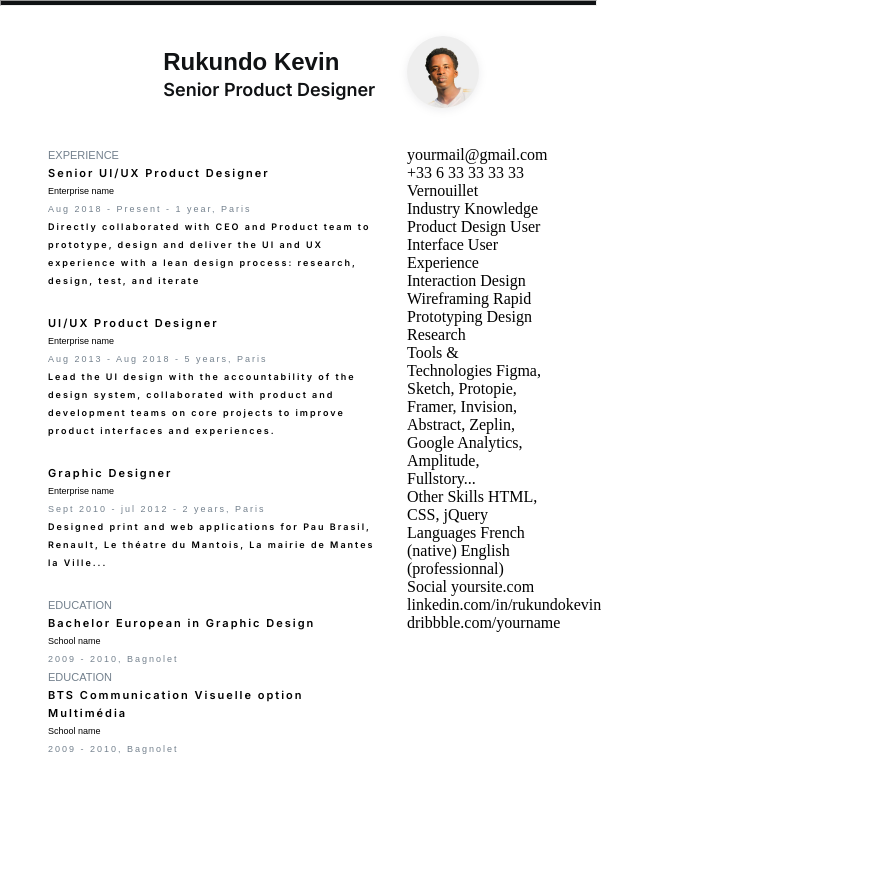
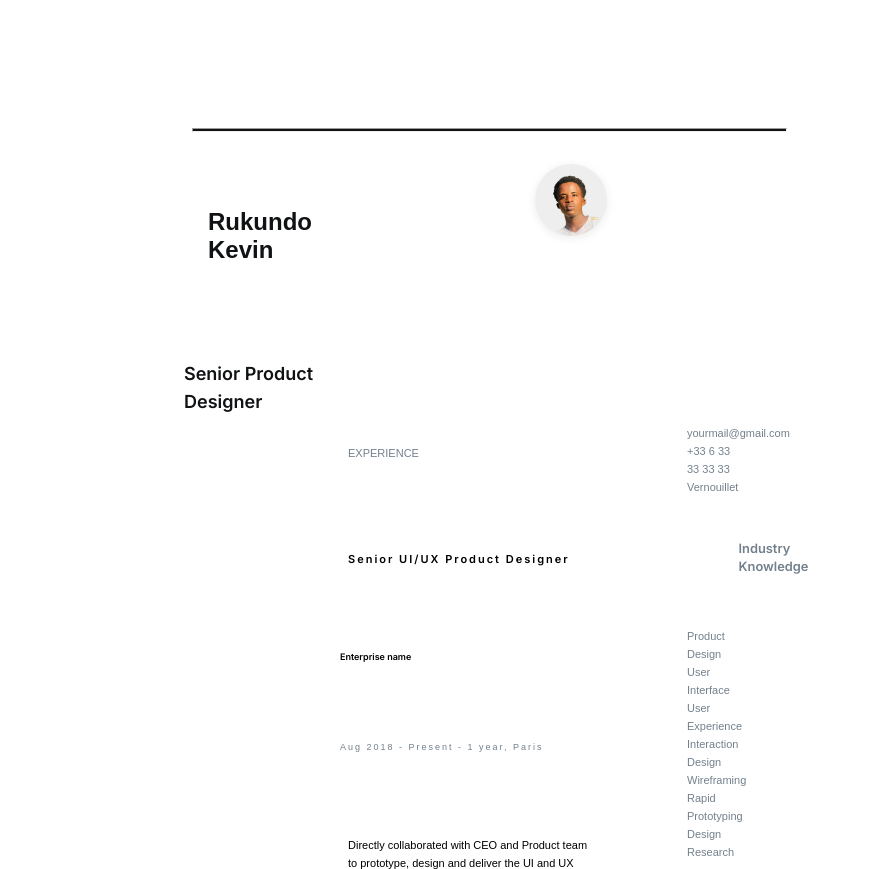
Before and after one commit to rukundo-kevin/Basic-Cv-Builder---Andela, a plain HTML site: page index.html in a window 1280 px wide. Shown: the top 869 px of the page, without its empty margins (0-871 px from the left). Before the commit the page ends 800 px from the top, so only its background shows below. Drawn offline with Linux system fonts and the light colour scheme.

Commit message:
Added a few more thing

```diff
--- a/css/style.css
+++ b/css/style.css
@@ -1,6 +1,7 @@
 @import url('https://fonts.googleapis.com/css2?family=Inter:wght@600&display=swap');
 *{
-    margin:0;
+    margin:4em;
+    box-sizing: border-box;
 }
 hr{
     height: 4px;
@@ -17,8 +18,7 @@ hr{
 }
 .title{
    position:absolute;
-   margin-left: 60px;
-   left: 8.07%;
+   left: 48px;
    right: 58.82%;
    top: 48px;
    color: #101214;
@@ -29,6 +29,10 @@ hr{
 }
 .title .name{
     font-size: 24px;
+}
+
+.title:hover{
+  cursor: pointer;
 }
 .title .role{
     font-size: 18px;
@@ -64,19 +68,21 @@ img{
     top: 140px;
 }
 .xp-title{
+
     font-size:11px;
     text-transform: uppercase;
     color: #73808D;
 }
 .xp-role{
-  font-weight: 700;
+  font-weight: bold;
   font-style: normal;
   font-size: 11px;
+  letter-spacing: 2px;
   font-family: inter;
-  letter-spacing: 2px;
 
 }
 .xp-name{
+    font-family: inter;
     font-size: 9px;
     font-weight: 500;
 }
@@ -86,9 +92,9 @@ img{
     color: #73808D;
 }
 .xp-description{
-    font-family: inter;
-    font-size:9px;
-    letter-spacing: 2px;
+    font-family: Arial, Helvetica, sans-serif;
+    font-size: 11px;
+    font-weight: 500;
     margin-bottom: 24px;
 }
 
@@ -98,5 +104,15 @@ img{
     width: 140px;
     left: 407px;
     top: 140px;
-    border-radius: nullpx;
+    color: #73808D;
+    font-family: Arial, Helvetica, sans-serif;
+    font-weight: 500;
+    font-size: 11px;
+    line-height: 18px;
 }
+
+.info h3{
+    font-family: inter;
+    font-style: normal;
+    margin-top: 2em;
+}
--- a/index.html
+++ b/index.html
@@ -58,7 +58,7 @@
   		Vernouillet
 	    </div>
 		<div>
-		Industry Knowledge
+		<h3> Industry Knowledge </h3>
 		Product Design
 		User Interface
 		User Experience
@@ -68,11 +68,11 @@
 		Design Research
 	    </div>
 		<div>
-		Tools & Technologies
+		 <h3>Tools & Technologies </h3>
 		Figma, Sketch, Protopie, Framer, Invision, Abstract, Zeplin, Google Analytics, Amplitude, Fullstory...
 	    </div>
 		<div>
-		Other Skills
+		<h3> Other Skills </h3>
 		HTML, CSS, jQuery
 	     </div>
 		 <div>
@@ -81,12 +81,13 @@
 		English (professionnal)
 	   </div>
 	   <div>
-	    Social
+	   <h3> Social </h3>
 		yoursite.com
 		linkedin.com/in/rukundokevin
 		dribbble.com/yourname
 	    </div>
 	   </div>
 	</div>
+	<script src="./script/js.js"></script>
 </body>
 </html>
--- /dev/null
+++ b/script/js.js
@@ -0,0 +1,6 @@
+let title = document.querySelector('.title');
+let color = ['#2350f8','#0d8476','#fd9175','#133f81','#7931a5','coral','#a3101e','#a3101e','#1c59f7']
+  console.log(Math.round(Math.random() * 10))
+title.addEventListener("click",function (){
+    title.style.color = color[Math.round(Math.random() * 10)];
+})
```
